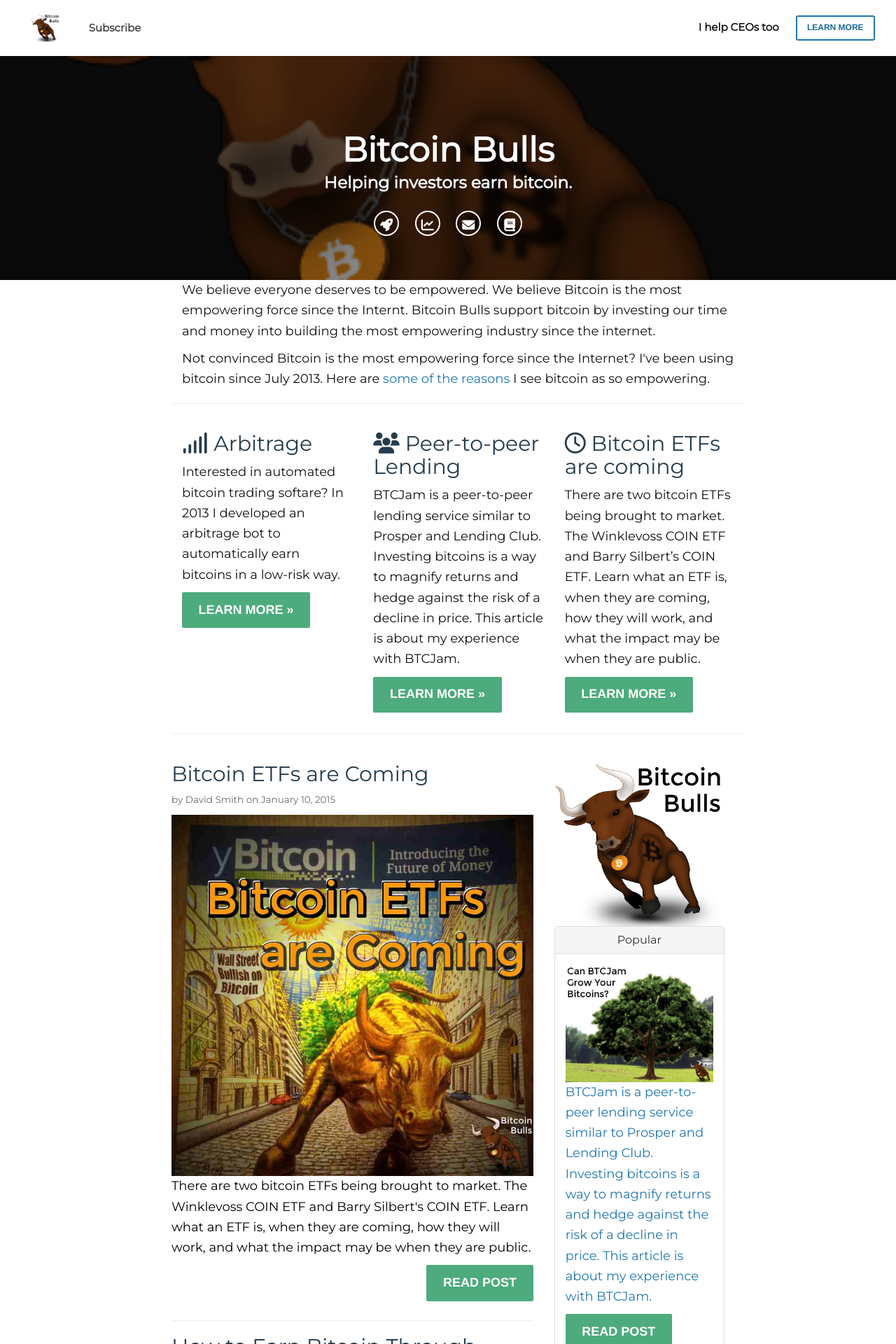
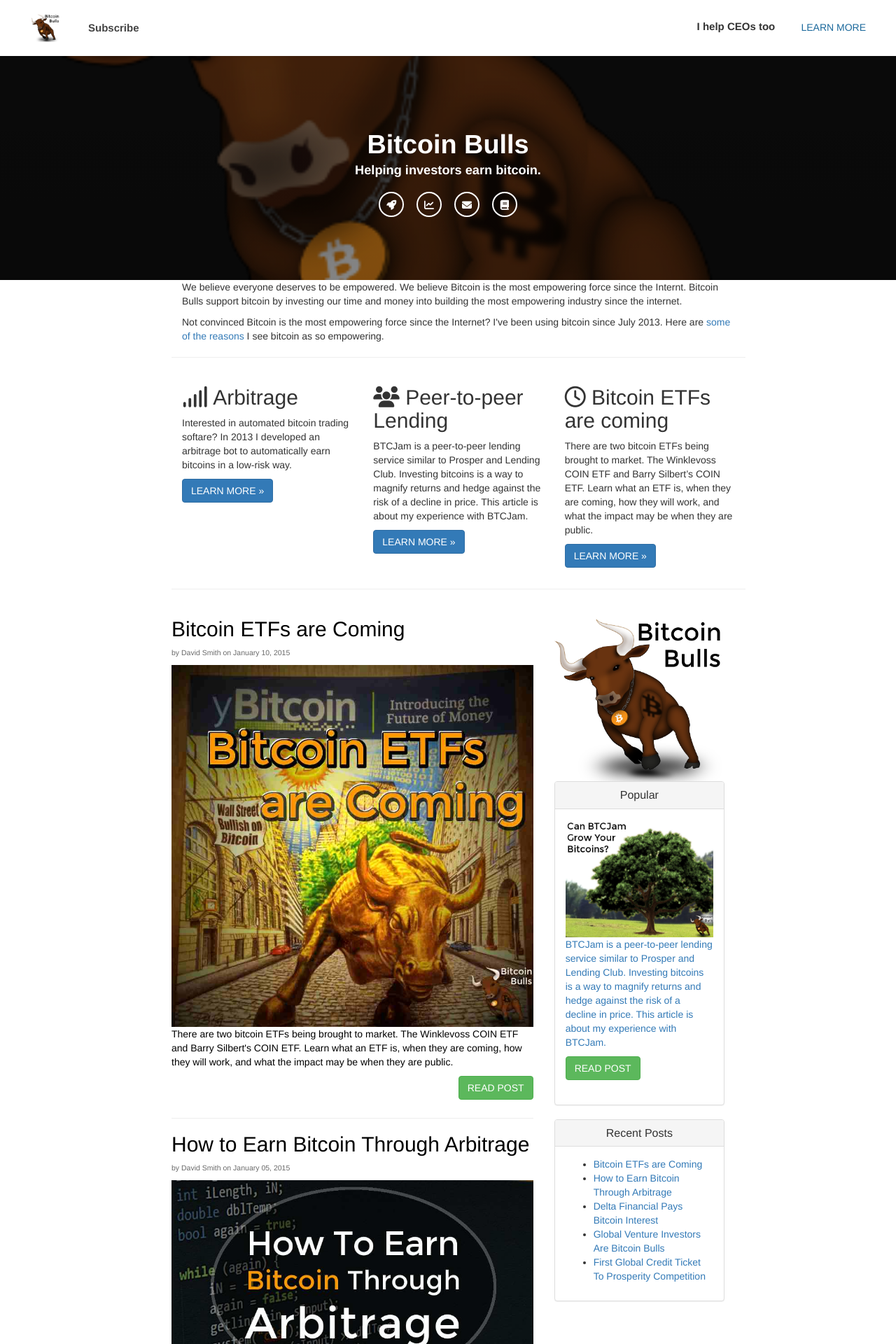
Before and after one commit to davidsilvasmith/bitcoinbulls.net, a Jekyll site: the page built from index.md, in a window 1280 px wide. Shown: the top 1920 px of the page at 70% size. Built offline with Jekyll 4.4.1, drawn with Linux system fonts in a browser that asks for light colours; nearby versions of some CDN libraries; some web fonts are replaced; comment, search, counter and statistics services are not loaded.

Commit message:
fixed bootstrap css was labeled as javascript

```diff
--- a/_layouts/default.html
+++ b/_layouts/default.html
@@ -59,6 +59,7 @@
     <link href='//fonts.googleapis.com/css?family=Montserrat%7CMuli' rel='stylesheet' type='text/css'>
     <link href="/css/main.css" rel="stylesheet" media="screen">
     <link href="//maxcdn.bootstrapcdn.com/font-awesome/latest/css/font-awesome.min.css" rel="stylesheet">
+    <link rel="stylesheet" href="https://maxcdn.bootstrapcdn.com/bootstrap/3.3.2/css/bootstrap.min.css">
     <link href="//cdn-images.mailchimp.com/embedcode/slim-081711.css" rel="stylesheet" type="text/css">
     <style type="text/css">
             #mc_embed_signup{background:#fff; clear:left; font:14px Helvetica,Arial,sans-serif; }
@@ -154,7 +155,6 @@
     </div>
 </footer>
     <script src="/scripts/jquery-1.8.2.min.js"></script>
-    <script src="//maxcdn.bootstrapcdn.com/bootstrap/3.3.2/css/bootstrap.min.css"></script>
     <script src="/scripts/custom.js"></script>
 </body>
 </html>
```
